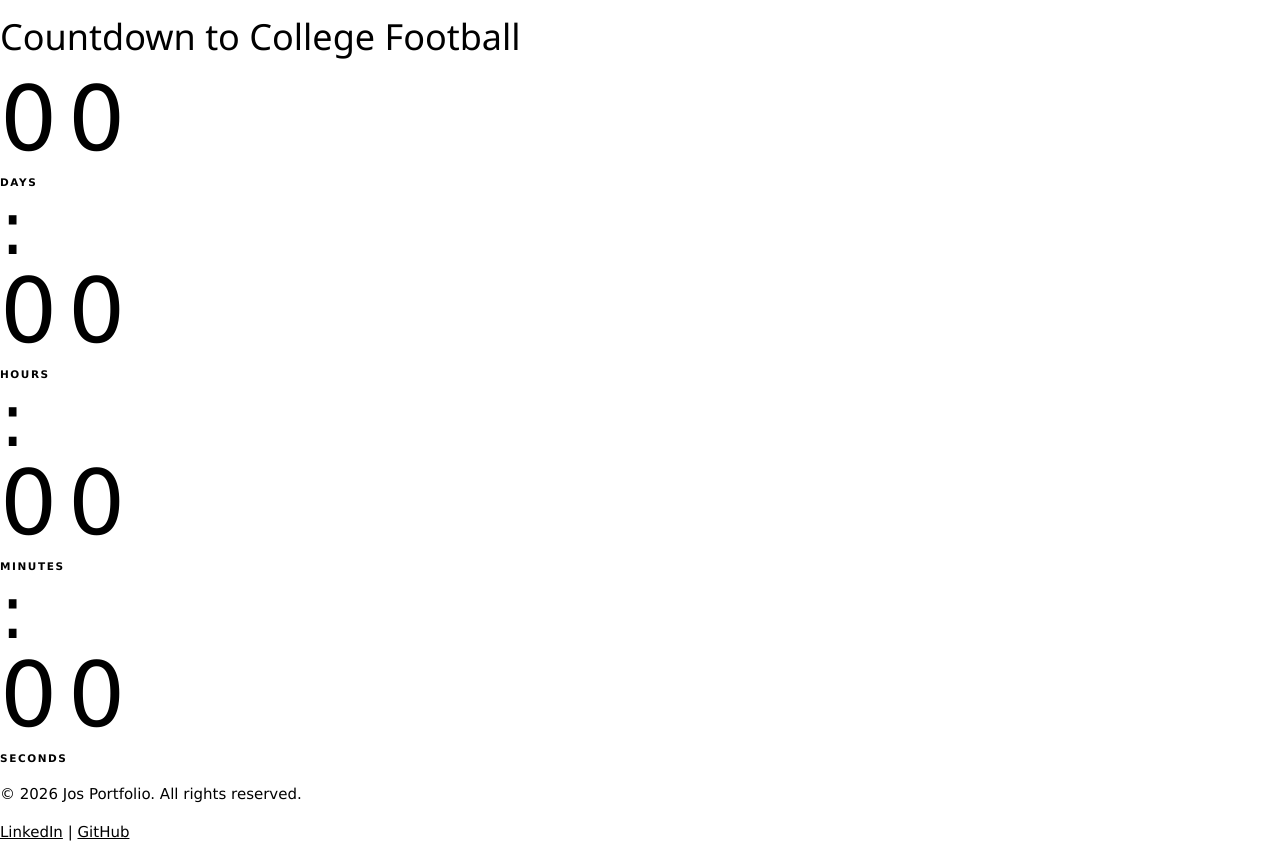
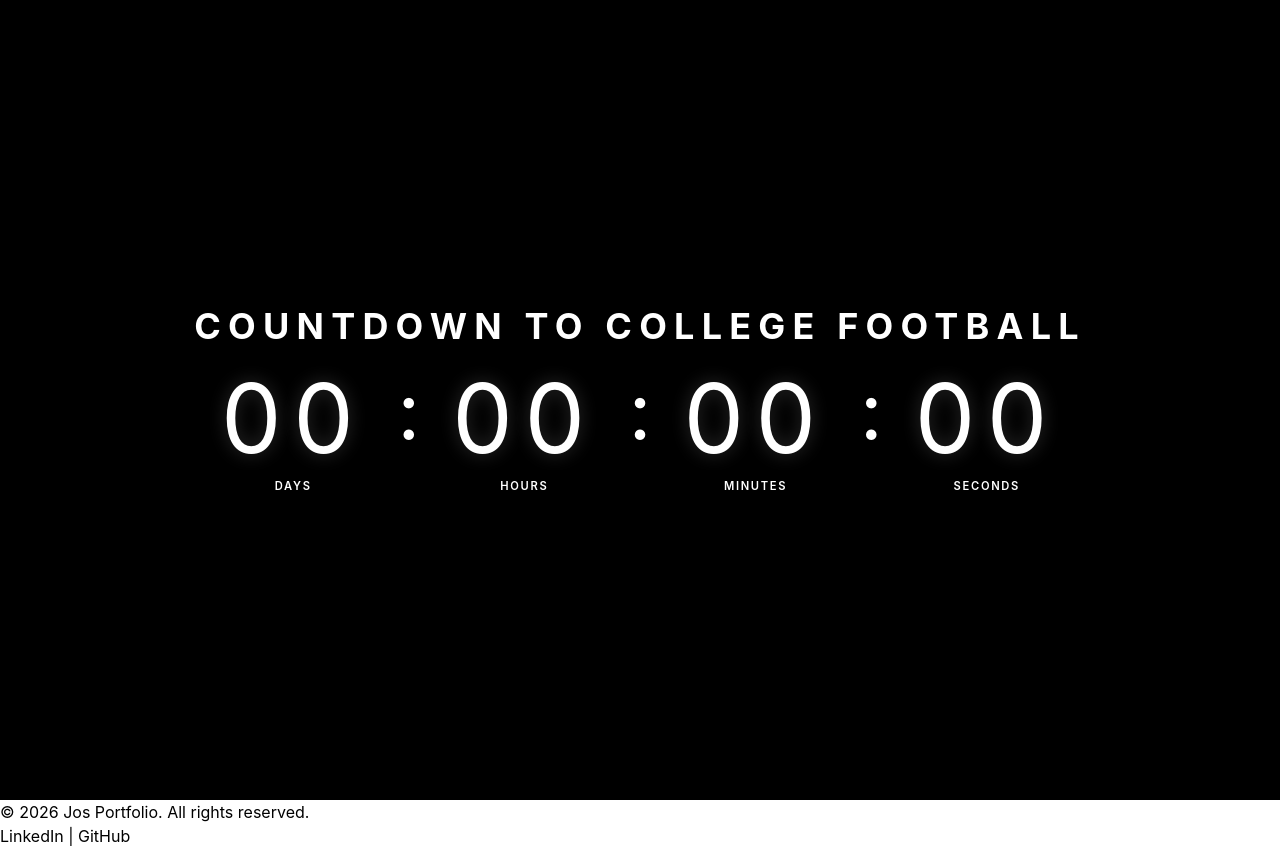
Before and after one commit to Jos-J/countdown-engine, a website built with Vite: page index.html in a window 1280 px wide. Built offline with nearby package versions, Linux system fonts and the light colour scheme.

Commit message:
added vite, and boilerplate funtion for main, countdown, countdown view and routed html to css ans script, also imported tailwind.css

```diff
--- a/index.html
+++ b/index.html
@@ -4,8 +4,8 @@
     <meta charset="UTF-8">
     <meta name="viewport" content="width=device-width, initial-scale=1.0">
     <meta http-equiv="X-UA-Compatible" content="ie=edge">
-    <link rel="stylesheet" type="text/css" href="./styles/main.css">
-    <link rel="stylesheet" type="text/css" href="https://www.w3schools.com/w3css/5/w3.css">
+    <link rel="stylesheet" type="text/css" href="styles/main.css">
+    <!-- <link rel="stylesheet" type="text/css" href="https://www.w3schools.com/w3css/5/w3.css"> -->
     <title> Countdown-Engine</title>
 </head>
 <body>
@@ -57,6 +57,6 @@
         <a href="https://github.com/Jos-J">GitHub</a>
     </footer>
 
-    <script src="script.js"></script>
+    <script src="/src/main.ts"></script>
 </body>
 </html>
--- a/src/countdown-view.ts
+++ b/src/countdown-view.ts
@@ -0,0 +1,7 @@
+export function setTitle(title: string): void {
+    const heading = document.querySelector("h1");
+
+    if (heading) {
+        heading.textContent = title;
+    }
+}
--- a/src/countdown.ts
+++ b/src/countdown.ts
@@ -0,0 +1,4 @@
+export function startCountdown(targetDate: Date): void {
+    // Calculate remaining time
+    // Update every second
+}
--- a/src/main.ts
+++ b/src/main.ts
@@ -0,0 +1,13 @@
+import { startCountdown } from "./countdown";
+import { setTitle } from "./countdown-view";
+
+const config = {
+    title: "Countdown to College Football",
+    targetDate: new Date("2026-08-29T12:00:00")
+};
+
+// Set the page title
+setTitle(config.title);
+
+// Start the countdown
+startCountdown(config.targetDate);
--- a/styles/main.css
+++ b/styles/main.css
@@ -1,3 +1,6 @@
+@import "tailwindcss";
+
+
 .countdown-number {
   display: block;
   font-size: clamp(2.5rem, 8vw, 6rem);
--- /dev/null
+++ b/vite.config.ts
@@ -0,0 +1,6 @@
+import { defineConfig } from "vite";
+import tailwindcss from "@tailwindcss/vite";
+
+export default defineConfig({
+  plugins: [tailwindcss()],
+});
```
Also changed, not shown: package.json (added, +17 -0 lines), 2 other files.
